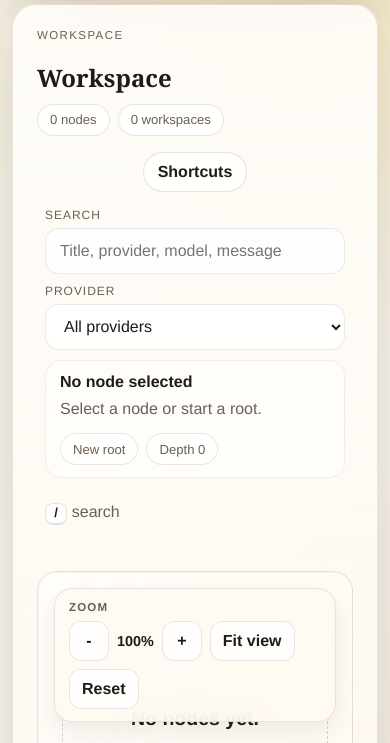
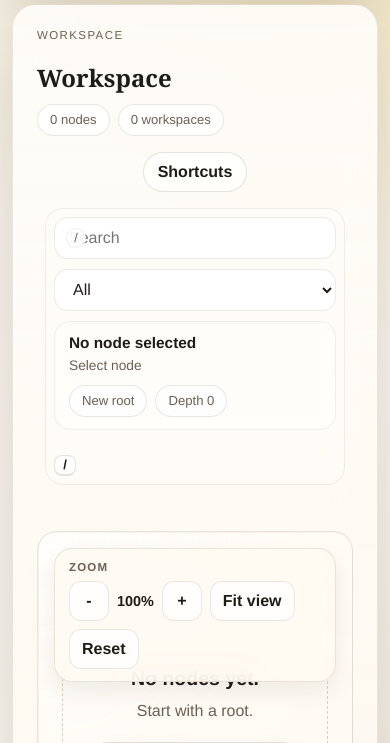
Before and after one commit to Howardleejhenhao/Generative-AI-LLM-Tree, a Django app: template tree_ui/templates/tree_ui/index.html in a window 390 px wide. Shown: the part 553-1296 px from the top of the page. Run offline with Django 5.2, Linux system fonts and the light colour scheme; the template is opened without the code that fills it, so the values that code supplies are empty.

Commit message:
feat: refine workspace toolbar and branch handle

```diff
--- a/tree_ui/static/tree_ui/css/app.css
+++ b/tree_ui/static/tree_ui/css/app.css
@@ -68,37 +68,107 @@
   gap: 12px;
 }
 
+.workspace-command-bar {
+  display: grid;
+  grid-template-columns: minmax(220px, 300px) minmax(0, 1fr) auto;
+  gap: 10px;
+  align-items: center;
+  min-height: 54px;
+  padding: 6px 8px 6px 10px;
+  border: 1px solid rgba(74, 58, 40, 0.08);
+  border-radius: 18px;
+  background: rgba(255, 252, 247, 0.62);
+  backdrop-filter: blur(10px);
+}
+
 .workspace-search-shell {
   margin-top: 0;
 }
 
+.workspace-search-shell-compact {
+  grid-template-columns: minmax(0, 1fr) auto;
+  gap: 8px;
+}
+
+.workspace-search-field-inline {
+  position: relative;
+  display: flex;
+  align-items: center;
+}
+
+.workspace-search-slash {
+  position: absolute;
+  left: 12px;
+  display: inline-flex;
+  align-items: center;
+  justify-content: center;
+  width: 20px;
+  height: 20px;
+  border-radius: 999px;
+  background: rgba(255, 255, 255, 0.92);
+  color: var(--muted);
+  font-style: normal;
+  font-size: 0.78rem;
+  box-shadow: inset 0 0 0 1px rgba(74, 58, 40, 0.08);
+}
+
+.workspace-search-field-inline input {
+  padding-left: 42px;
+}
+
+.workspace-search-filter-inline {
+  min-width: 92px;
+}
+
+.workspace-search-filter-inline select {
+  min-width: 92px;
+}
+
 .workspace-search-feedback {
   margin: 0;
+  min-width: 36px;
+  color: var(--muted);
+  text-align: right;
 }
 
 .workspace-focus-inline {
   align-items: center;
   gap: 14px;
-  padding: 14px 16px;
-  border-radius: 18px;
-  background: rgba(255, 255, 255, 0.74);
+  padding: 0;
+  border-radius: 0;
+  background: transparent;
+}
+
+.workspace-focus-inline-compact {
+  display: flex;
+  align-items: center;
+  justify-content: space-between;
+  min-width: 0;
+  gap: 12px;
 }
 
 .workspace-focus-copy strong {
-  font-size: 1rem;
+  font-size: 0.96rem;
+}
+
+.workspace-focus-copy-inline {
+  display: flex;
+  align-items: baseline;
+  gap: 10px;
+  min-width: 0;
+}
+
+.workspace-focus-copy-inline span {
+  min-width: 0;
+  color: var(--muted);
+  font-size: 0.86rem;
+  white-space: nowrap;
+  overflow: hidden;
+  text-overflow: ellipsis;
 }
 
 .workspace-focus-copy p {
   max-width: none;
-}
-
-.workspace-selection-actions {
-  display: flex;
-  flex-wrap: wrap;
-  align-items: center;
-  justify-content: flex-end;
-  gap: 10px;
-  margin-left: auto;
 }
 
 .workspace-selection-flags {
@@ -2553,12 +2644,22 @@ kbd {
   }
 
   .workspace-stage-bar,
-  .workspace-stage-metrics {
+  .workspace-stage-metrics,
+  .workspace-command-bar {
     grid-template-columns: 1fr;
   }
 
   .workspace-search-shell {
     grid-template-columns: 1fr;
+  }
+
+  .workspace-focus-inline-compact {
+    flex-direction: column;
+    align-items: flex-start;
+  }
+
+  .workspace-search-feedback {
+    text-align: left;
   }
 
   .hero-meta-compact {
@@ -2705,6 +2806,15 @@ kbd {
     padding-right: 16px;
   }
 
+  .workspace-command-bar {
+    padding: 8px;
+  }
+
+  .workspace-search-field-inline input,
+  .workspace-search-filter-inline select {
+    min-height: 42px;
+  }
+
   .workspace-help-card {
     width: min(100vw - 24px, 860px);
     margin-top: 48px;
--- a/tree_ui/static/tree_ui/js/app.js
+++ b/tree_ui/static/tree_ui/js/app.js
@@ -1,8 +1,8 @@
-import { postJSON } from "./api.js?v=20260321-quick-child-init-fix";
-import { getNodeBounds, renderCanvas } from "./canvas.js?v=20260321-quick-child-init-fix";
-import { createMinimapController } from "./minimap.js?v=20260321-quick-child-init-fix";
-import { syncModelOptions } from "./model-options.js?v=20260321-quick-child-init-fix";
-import { createViewportController } from "./viewport.js?v=20260321-quick-child-init-fix";
+import { postJSON } from "./api.js?v=20260321-toolbar-quick-create";
+import { getNodeBounds, renderCanvas } from "./canvas.js?v=20260321-toolbar-quick-create";
+import { createMinimapController } from "./minimap.js?v=20260321-toolbar-quick-create";
+import { syncModelOptions } from "./model-options.js?v=20260321-toolbar-quick-create";
+import { createViewportController } from "./viewport.js?v=20260321-toolbar-quick-create";
 
 const payload = JSON.parse(document.getElementById("graph-payload").textContent);
 const workspaceName = document.getElementById("workspace-name");
@@ -152,7 +152,7 @@ function getProviderLabel(provider) {
 
 function getSelectionSummaryText(node) {
   if (!node) {
-    return "Select a node or start a root.";
+    return "Select node";
   }
 
   if (node.edited_from_id) {
@@ -200,7 +200,7 @@ function renderSearchResults(matches) {
 
   if (!isSearchActive()) {
     workspaceSearchResults.hidden = true;
-    workspaceSearchFeedback.innerHTML = "<kbd>/</kbd> search";
+    workspaceSearchFeedback.innerHTML = "<kbd>/</kbd>";
     return;
   }
 
@@ -300,14 +300,16 @@ function updateQuickCreatePosition() {
   const screenLeft = (bounds.minX - latestViewportState.visibleBounds.minX) * zoom;
   const screenTop = (bounds.minY - latestViewportState.visibleBounds.minY) * zoom;
   const nodeWidth = (bounds.maxX - bounds.minX) * zoom;
-  const preferredLeft = screenLeft + nodeWidth + 18;
-  const panelWidth = quickCreate.dataset.open === "true" ? 304 : 52;
+  const nodeHeight = (bounds.maxY - bounds.minY) * zoom;
+  const preferredLeft = screenLeft + nodeWidth + 26;
+  const panelWidth = quickCreate.dataset.open === "true" ? 320 : 58;
+  const panelHeight = quickCreate.dataset.open === "true" ? 236 : 58;
   const safeLeft = preferredLeft + panelWidth > stageWidth - 16
     ? Math.max(16, screenLeft - panelWidth - 18)
     : preferredLeft;
   const safeTop = Math.min(
-    Math.max(16, screenTop + (22 * zoom)),
-    Math.max(16, stageHeight - (quickCreate.dataset.open === "true" ? 220 : 72)),
+    Math.max(16, screenTop + (nodeHeight / 2) - (panelHeight / 2)),
+    Math.max(16, stageHeight - panelHeight - 16),
   );
 
   quickCreate.style.left = `${safeLeft}px`;
--- a/tree_ui/static/tree_ui/js/minimap.js
+++ b/tree_ui/static/tree_ui/js/minimap.js
@@ -1,4 +1,4 @@
-import { getNodeBounds } from "./canvas.js?v=20260321-quick-child-init-fix";
+import { getNodeBounds } from "./canvas.js?v=20260321-toolbar-quick-create";
 
 const MINIMAP_WIDTH = 220;
 const MINIMAP_HEIGHT = 148;
--- a/tree_ui/templates/tree_ui/base.html
+++ b/tree_ui/templates/tree_ui/base.html
@@ -5,7 +5,7 @@
     <meta charset="utf-8">
     <meta name="viewport" content="width=device-width, initial-scale=1">
     <title>{% block title %}LLM-Tree{% endblock %}</title>
-    <link rel="stylesheet" href="{% static 'tree_ui/css/app.css' %}?v=20260321-history-node-chat">
+    <link rel="stylesheet" href="{% static 'tree_ui/css/app.css' %}?v=20260321-toolbar-quick-create">
   </head>
   <body>
     <div class="page-shell">
--- a/tree_ui/templates/tree_ui/index.html
+++ b/tree_ui/templates/tree_ui/index.html
@@ -58,36 +58,39 @@
         </div>
       </div>
       <div class="workspace-stage-bar workspace-stage-bar-minimal">
-        <div class="workspace-search-shell">
-          <label class="workspace-search-field" for="workspace-search-input">
-            <span>Search</span>
+        <div class="workspace-command-bar">
+          <div class="workspace-search-shell workspace-search-shell-compact">
+            <label class="workspace-search-field workspace-search-field-inline" for="workspace-search-input">
+              <span class="sr-only">Search nodes</span>
+              <i class="workspace-search-slash">/</i>
               <input
                 id="workspace-search-input"
                 type="search"
-              placeholder="Title, provider, model, message"
+                placeholder="Search"
                 autocomplete="off"
               >
             </label>
-          <label class="workspace-search-field workspace-search-filter" for="workspace-search-provider">
-            <span>Provider</span>
+            <label class="workspace-search-field workspace-search-filter workspace-search-filter-inline" for="workspace-search-provider">
+              <span class="sr-only">Filter provider</span>
               <select id="workspace-search-provider">
-              <option value="all">All providers</option>
+                <option value="all">All</option>
                 <option value="openai">OpenAI</option>
                 <option value="gemini">Gemini</option>
               </select>
             </label>
           </div>
-        <div class="workspace-focus-inline">
-          <div class="workspace-focus-copy">
+          <div class="workspace-focus-inline workspace-focus-inline-compact">
+            <div class="workspace-focus-copy workspace-focus-copy-inline">
               <strong id="workspace-selection-title">No node selected</strong>
-            <p id="workspace-selection-summary">Select a node or start a root.</p>
+              <span id="workspace-selection-summary">Select node</span>
             </div>
             <div class="workspace-selection-flags">
               <span class="workspace-summary-pill" id="workspace-selection-type">New root</span>
               <span class="workspace-summary-pill" id="workspace-selection-depth">Depth 0</span>
             </div>
           </div>
-        <p class="workspace-search-feedback" id="workspace-search-feedback"><kbd>/</kbd> search</p>
+          <p class="workspace-search-feedback" id="workspace-search-feedback"><kbd>/</kbd></p>
+        </div>
         <div class="workspace-search-results" id="workspace-search-results" hidden></div>
       </div>
       <div class="graph-stage" id="graph-stage">
@@ -278,5 +281,5 @@
   </section>
 
   {{ graph_payload|json_script:"graph-payload" }}
-  <script type="module" src="{% static 'tree_ui/js/app.js' %}?v=20260321-quick-child-init-fix"></script>
+  <script type="module" src="{% static 'tree_ui/js/app.js' %}?v=20260321-toolbar-quick-create"></script>
 {% endblock %}
```
Also changed, not shown: other parts of tree_ui/static/tree_ui/css/app.css (+42 -21 lines), docs/agent-progress.md (+46 -0 lines). Lines whose indentation alone changed are shown as unchanged.
